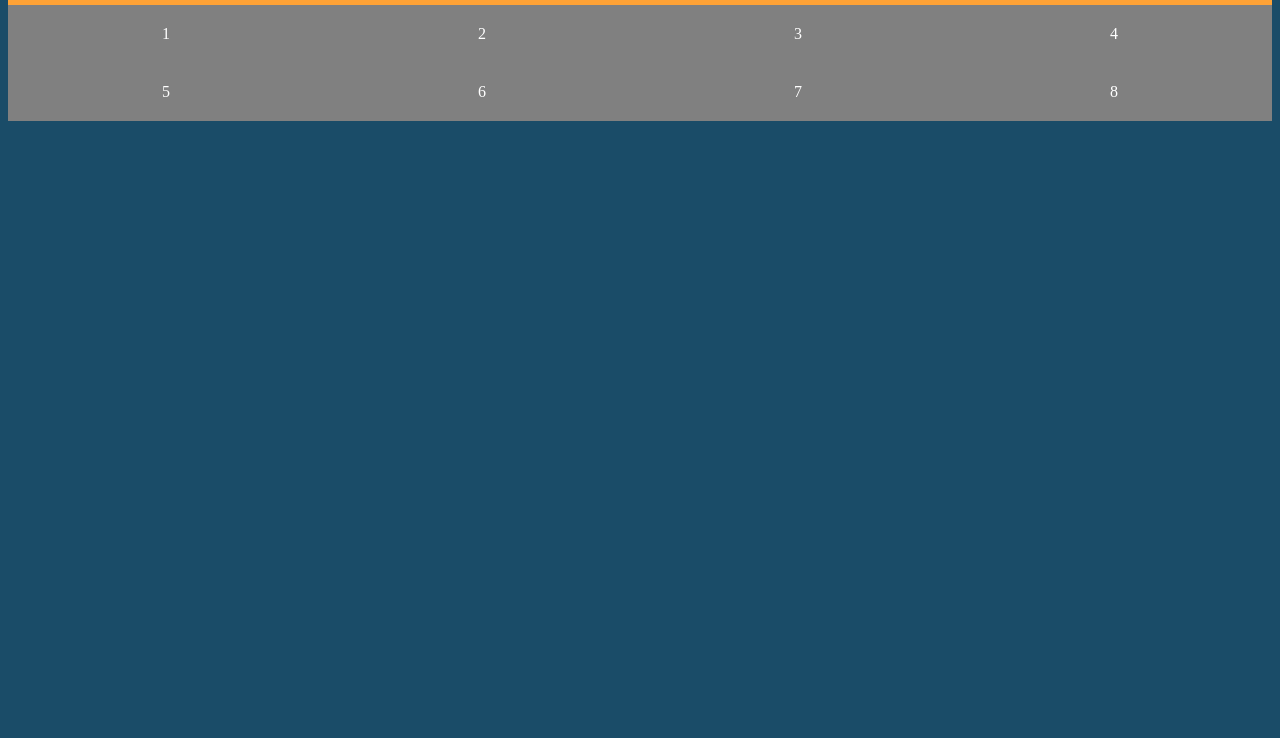
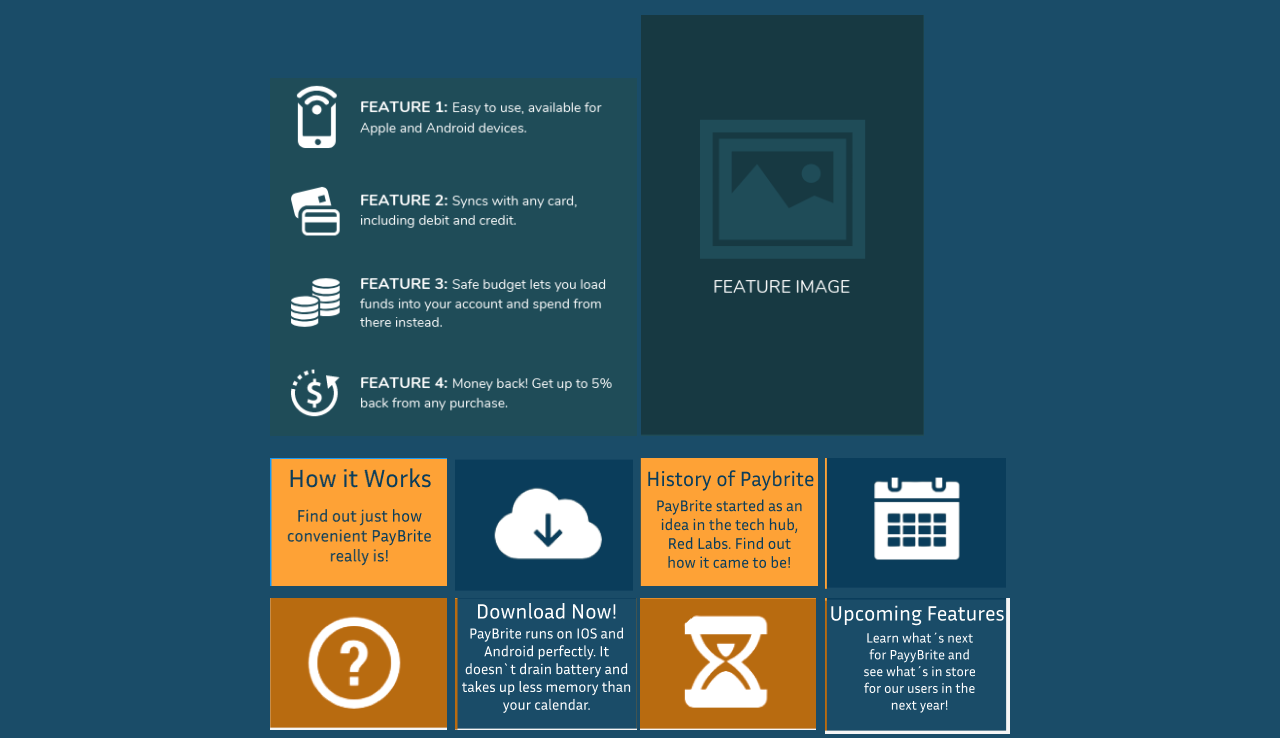
Before and after one commit to JaviSeC/plantillaestatica, a plain HTML site: page index.html in a window 1280 px wide. Shown: the part 113-851 px from the top of the page. Before the commit the page ends 800 px from the top, so only its background shows below. Drawn offline with Linux system fonts and the light colour scheme.

Commit message:
cambioprefinal

```diff
--- a/index.html
+++ b/index.html
@@ -21,20 +21,28 @@
             </nav>
 
         </header>
+        <br>
 
+        <div class="mediainfo">
+            <img src="images/imageleftbox.png" alt="infoizq">
+            <img src="images/imagerigthbox.png" alt="inforigth">
+        </div>
+
+        <br>
 
         <footer>
             <div class="grid-container">
-                <div class="grid-item">1</div>
-                <div class="grid-item">2</div>
-                <div class="grid-item">3</div>
-                <div class="grid-item">4</div>
-                <div class="grid-item">5</div>
-                <div class="grid-item">6</div>
-                <div class="grid-item">7</div>
-                <div class="grid-item">8</div>
+                <div><img src="images/Cuadro1.png" alt="1"></div>
+                <div><img src="images/Cuadro2.png" alt="2"></div>
+                <div><img src="images/cuadro3.png" alt="3"></div>
+                <div><img src="images/cuadro4.png" alt="4"></div>
+                <div><img src="images/cuadro5.png" alt="5"></div>
+                <div><img src="images/cuadro6.png" alt="6"></div>
+                <div><img src="images/cuadro7.png" alt="7"></div>
+                <div><img src="images/cuadro8.png" alt="8"></div>
             </div>
         </footer>
+    </div>
 </body>
 
 </html>
--- a/style.css
+++ b/style.css
@@ -1,5 +1,5 @@
 * {
-    /* margin: 0; */
+    margin: 0;
     padding: 0;
 }
 
@@ -7,7 +7,6 @@ body {
     display: flex;
     justify-content: center;
     background-color: #1a4c68;
-    flex-direction: column;
 }
 
 header {
@@ -36,16 +35,13 @@ header a {
     margin: 10px;
 }
 
+/* .mediainfo {
+
+} */
+
 .grid-container {
-    background-color: gray;
-    color: white;
     display: grid;
     grid-template-columns: repeat(4, 1fr);
     grid-template-rows: repeat(2, 1fr);
 
 }
-
-.grid-item {
-    padding: 20px;
-    text-align: center;
-}
```
